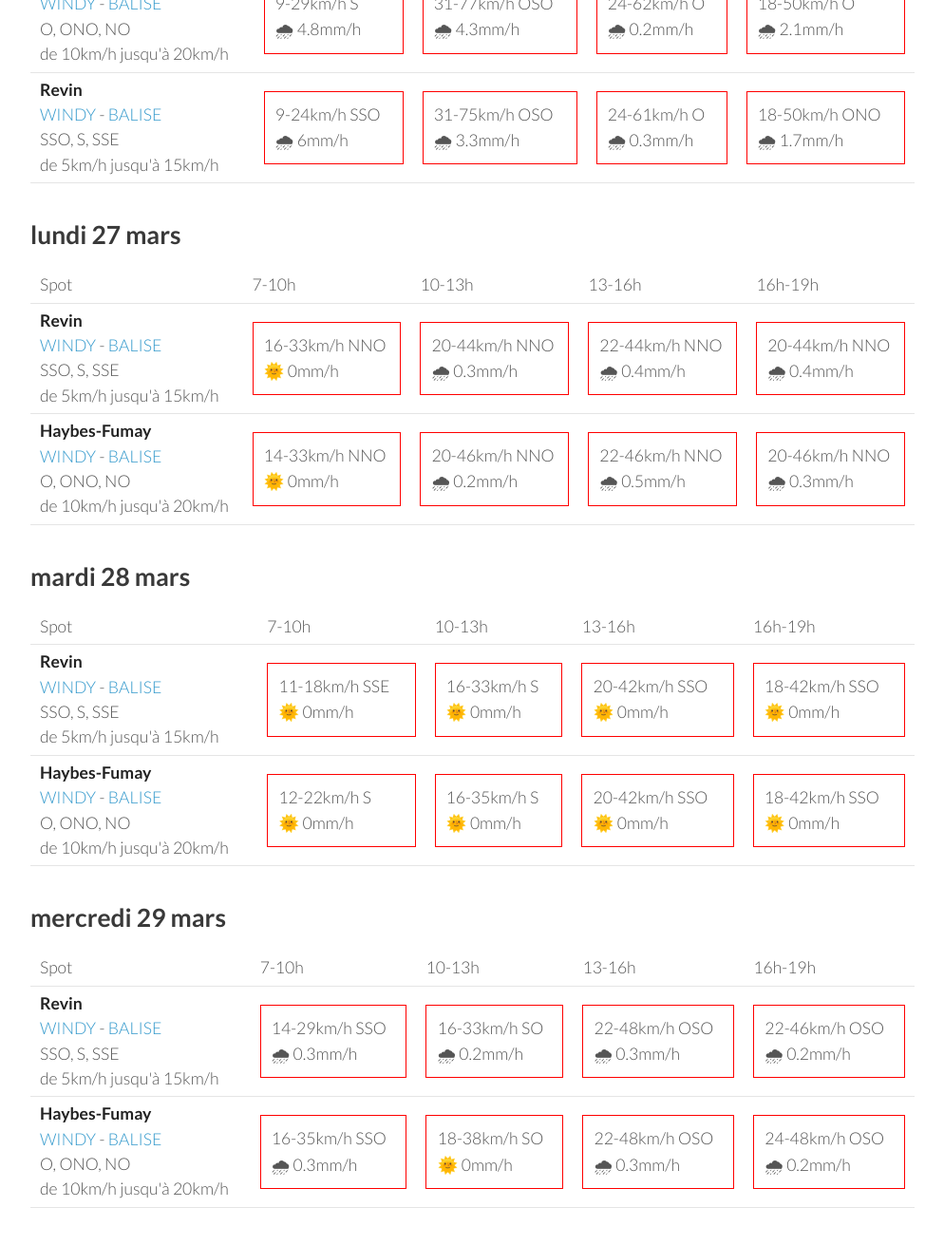
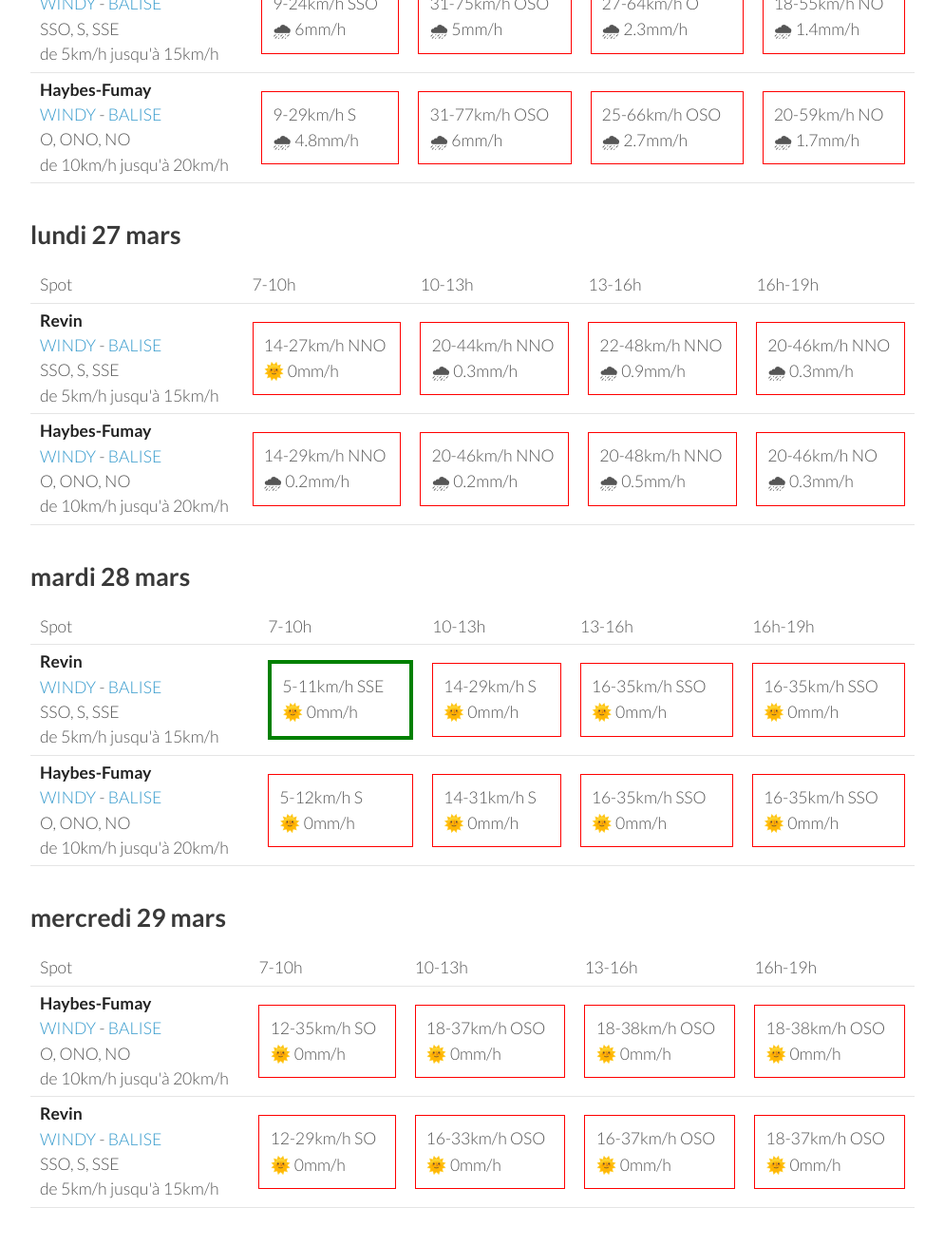
Before and after one commit to parapente-dans-le-nord/parapente-dans-le-nord.github.io, a Jekyll site: the page built from ardennes.markdown, in a window 1280 px wide and 1400 px high, scrolled down 1126 px. Shown: the top 1311 px of the window at 95% size, without its empty margins (26-1020 px from the left). Built offline with Jekyll 4.4.1, drawn with Linux system fonts in a browser that asks for light colours; some of the changed text lies outside the part shown.

Commit message:
update index.markdown

```diff
--- a/ardennes.markdown
+++ b/ardennes.markdown
@@ -92,22 +92,22 @@ page mise à jour le vendredi 24 mars 19:10
       <td>16h-19h</td>
     </tr>
 <tr>
-        <td><strong>Haybes-Fumay</strong><br><a href="https://windy.com/49.998/4.715?49.913,4.738,10">WINDY</a> - <span class=""><a href="http://www.balisemeteo.com/balise.php?idBalise=104">BALISE</a> </span><br> <span class="vent-favorable">O, ONO, NO</span><br><span class="force-vent">de 10km/h jusqu'à 20km/h</span> </td>
+        <td><strong>Revin</strong><br><a href="https://windy.com/49.948/4.625?49.543,4.625,8">WINDY</a> - <span class=""><a href="http://www.balisemeteo.com/balise.php?idBalise=5019">BALISE</a> </span><br> <span class="vent-favorable">SSO, S, SSE</span><br><span class="force-vent">de 5km/h jusqu'à 15km/h</span> </td>
 
-            <td><div class="not-flyable"><p>9-29km/h S</p><p>🌧 4.8mm/h</p></div></td>
-            <td><div class="not-flyable"><p>31-77km/h OSO</p><p>🌧 4.3mm/h</p></div></td>
-            <td><div class="not-flyable"><p>24-62km/h O</p><p>🌧 0.2mm/h</p></div></td>
-            <td><div class="not-flyable"><p>18-50km/h O</p><p>🌧 2.1mm/h</p></div></td>
+            <td><div class="not-flyable"><p>9-24km/h SSO</p><p>🌧 6mm/h</p></div></td>
+            <td><div class="not-flyable"><p>31-75km/h OSO</p><p>🌧 5mm/h</p></div></td>
+            <td><div class="not-flyable"><p>27-64km/h O</p><p>🌧 2.3mm/h</p></div></td>
+            <td><div class="not-flyable"><p>18-55km/h NO</p><p>🌧 1.4mm/h</p></div></td>
 
 
     </tr>
 <tr>
-        <td><strong>Revin</strong><br><a href="https://windy.com/49.948/4.625?49.543,4.625,8">WINDY</a> - <span class=""><a href="http://www.balisemeteo.com/balise.php?idBalise=5019">BALISE</a> </span><br> <span class="vent-favorable">SSO, S, SSE</span><br><span class="force-vent">de 5km/h jusqu'à 15km/h</span> </td>
+        <td><strong>Haybes-Fumay</strong><br><a href="https://windy.com/49.998/4.715?49.913,4.738,10">WINDY</a> - <span class=""><a href="http://www.balisemeteo.com/balise.php?idBalise=104">BALISE</a> </span><br> <span class="vent-favorable">O, ONO, NO</span><br><span class="force-vent">de 10km/h jusqu'à 20km/h</span> </td>
 
-            <td><div class="not-flyable"><p>9-24km/h SSO</p><p>🌧 6mm/h</p></div></td>
-            <td><div class="not-flyable"><p>31-75km/h OSO</p><p>🌧 3.3mm/h</p></div></td>
-            <td><div class="not-flyable"><p>24-61km/h O</p><p>🌧 0.3mm/h</p></div></td>
-            <td><div class="not-flyable"><p>18-50km/h ONO</p><p>🌧 1.7mm/h</p></div></td>
+            <td><div class="not-flyable"><p>9-29km/h S</p><p>🌧 4.8mm/h</p></div></td>
+            <td><div class="not-flyable"><p>31-77km/h OSO</p><p>🌧 6mm/h</p></div></td>
+            <td><div class="not-flyable"><p>25-66km/h OSO</p><p>🌧 2.7mm/h</p></div></td>
+            <td><div class="not-flyable"><p>20-59km/h NO</p><p>🌧 1.7mm/h</p></div></td>
 
 
     </tr>
@@ -130,20 +130,20 @@ page mise à jour le vendredi 24 mars 19:10
 <tr>
         <td><strong>Revin</strong><br><a href="https://windy.com/49.948/4.625?49.543,4.625,8">WINDY</a> - <span class=""><a href="http://www.balisemeteo.com/balise.php?idBalise=5019">BALISE</a> </span><br> <span class="vent-favorable">SSO, S, SSE</span><br><span class="force-vent">de 5km/h jusqu'à 15km/h</span> </td>
 
-            <td><div class="not-flyable"><p>16-33km/h NNO</p><p>🌞 0mm/h</p></div></td>
+            <td><div class="not-flyable"><p>14-27km/h NNO</p><p>🌞 0mm/h</p></div></td>
             <td><div class="not-flyable"><p>20-44km/h NNO</p><p>🌧 0.3mm/h</p></div></td>
-            <td><div class="not-flyable"><p>22-44km/h NNO</p><p>🌧 0.4mm/h</p></div></td>
-            <td><div class="not-flyable"><p>20-44km/h NNO</p><p>🌧 0.4mm/h</p></div></td>
+            <td><div class="not-flyable"><p>22-48km/h NNO</p><p>🌧 0.9mm/h</p></div></td>
+            <td><div class="not-flyable"><p>20-46km/h NNO</p><p>🌧 0.3mm/h</p></div></td>
 
 
     </tr>
 <tr>
         <td><strong>Haybes-Fumay</strong><br><a href="https://windy.com/49.998/4.715?49.913,4.738,10">WINDY</a> - <span class=""><a href="http://www.balisemeteo.com/balise.php?idBalise=104">BALISE</a> </span><br> <span class="vent-favorable">O, ONO, NO</span><br><span class="force-vent">de 10km/h jusqu'à 20km/h</span> </td>
 
-            <td><div class="not-flyable"><p>14-33km/h NNO</p><p>🌞 0mm/h</p></div></td>
+            <td><div class="not-flyable"><p>14-29km/h NNO</p><p>🌧 0.2mm/h</p></div></td>
             <td><div class="not-flyable"><p>20-46km/h NNO</p><p>🌧 0.2mm/h</p></div></td>
-            <td><div class="not-flyable"><p>22-46km/h NNO</p><p>🌧 0.5mm/h</p></div></td>
-            <td><div class="not-flyable"><p>20-46km/h NNO</p><p>🌧 0.3mm/h</p></div></td>
+            <td><div class="not-flyable"><p>20-48km/h NNO</p><p>🌧 0.5mm/h</p></div></td>
+            <td><div class="not-flyable"><p>20-46km/h NO</p><p>🌧 0.3mm/h</p></div></td>
 
 
     </tr>
@@ -166,20 +166,20 @@ page mise à jour le vendredi 24 mars 19:10
 <tr>
         <td><strong>Revin</strong><br><a href="https://windy.com/49.948/4.625?49.543,4.625,8">WINDY</a> - <span class=""><a href="http://www.balisemeteo.com/balise.php?idBalise=5019">BALISE</a> </span><br> <span class="vent-favorable">SSO, S, SSE</span><br><span class="force-vent">de 5km/h jusqu'à 15km/h</span> </td>
 
-            <td><div class="not-flyable"><p>11-18km/h SSE</p><p>🌞 0mm/h</p></div></td>
-            <td><div class="not-flyable"><p>16-33km/h S</p><p>🌞 0mm/h</p></div></td>
-            <td><div class="not-flyable"><p>20-42km/h SSO</p><p>🌞 0mm/h</p></div></td>
-            <td><div class="not-flyable"><p>18-42km/h SSO</p><p>🌞 0mm/h</p></div></td>
+            <td><div class="flyable"><p>5-11km/h SSE</p><p>🌞 0mm/h</p></div></td>
+            <td><div class="not-flyable"><p>14-29km/h S</p><p>🌞 0mm/h</p></div></td>
+            <td><div class="not-flyable"><p>16-35km/h SSO</p><p>🌞 0mm/h</p></div></td>
+            <td><div class="not-flyable"><p>16-35km/h SSO</p><p>🌞 0mm/h</p></div></td>
 
 
     </tr>
 <tr>
         <td><strong>Haybes-Fumay</strong><br><a href="https://windy.com/49.998/4.715?49.913,4.738,10">WINDY</a> - <span class=""><a href="http://www.balisemeteo.com/balise.php?idBalise=104">BALISE</a> </span><br> <span class="vent-favorable">O, ONO, NO</span><br><span class="force-vent">de 10km/h jusqu'à 20km/h</span> </td>
 
-            <td><div class="not-flyable"><p>12-22km/h S</p><p>🌞 0mm/h</p></div></td>
-            <td><div class="not-flyable"><p>16-35km/h S</p><p>🌞 0mm/h</p></div></td>
-            <td><div class="not-flyable"><p>20-42km/h SSO</p><p>🌞 0mm/h</p></div></td>
-            <td><div class="not-flyable"><p>18-42km/h SSO</p><p>🌞 0mm/h</p></div></td>
+            <td><div class="not-flyable"><p>5-12km/h S</p><p>🌞 0mm/h</p></div></td>
+            <td><div class="not-flyable"><p>14-31km/h S</p><p>🌞 0mm/h</p></div></td>
+            <td><div class="not-flyable"><p>16-35km/h SSO</p><p>🌞 0mm/h</p></div></td>
+            <td><div class="not-flyable"><p>16-35km/h SSO</p><p>🌞 0mm/h</p></div></td>
 
 
     </tr>
@@ -200,22 +200,22 @@ page mise à jour le vendredi 24 mars 19:10
       <td>16h-19h</td>
     </tr>
 <tr>
-        <td><strong>Revin</strong><br><a href="https://windy.com/49.948/4.625?49.543,4.625,8">WINDY</a> - <span class=""><a href="http://www.balisemeteo.com/balise.php?idBalise=5019">BALISE</a> </span><br> <span class="vent-favorable">SSO, S, SSE</span><br><span class="force-vent">de 5km/h jusqu'à 15km/h</span> </td>
+        <td><strong>Haybes-Fumay</strong><br><a href="https://windy.com/49.998/4.715?49.913,4.738,10">WINDY</a> - <span class=""><a href="http://www.balisemeteo.com/balise.php?idBalise=104">BALISE</a> </span><br> <span class="vent-favorable">O, ONO, NO</span><br><span class="force-vent">de 10km/h jusqu'à 20km/h</span> </td>
 
-            <td><div class="not-flyable"><p>14-29km/h SSO</p><p>🌧 0.3mm/h</p></div></td>
-            <td><div class="not-flyable"><p>16-33km/h SO</p><p>🌧 0.2mm/h</p></div></td>
-            <td><div class="not-flyable"><p>22-48km/h OSO</p><p>🌧 0.3mm/h</p></div></td>
-            <td><div class="not-flyable"><p>22-46km/h OSO</p><p>🌧 0.2mm/h</p></div></td>
+            <td><div class="not-flyable"><p>12-35km/h SO</p><p>🌞 0mm/h</p></div></td>
+            <td><div class="not-flyable"><p>18-37km/h OSO</p><p>🌞 0mm/h</p></div></td>
+            <td><div class="not-flyable"><p>18-38km/h OSO</p><p>🌞 0mm/h</p></div></td>
+            <td><div class="not-flyable"><p>18-38km/h OSO</p><p>🌞 0mm/h</p></div></td>
 
 
     </tr>
 <tr>
-        <td><strong>Haybes-Fumay</strong><br><a href="https://windy.com/49.998/4.715?49.913,4.738,10">WINDY</a> - <span class=""><a href="http://www.balisemeteo.com/balise.php?idBalise=104">BALISE</a> </span><br> <span class="vent-favorable">O, ONO, NO</span><br><span class="force-vent">de 10km/h jusqu'à 20km/h</span> </td>
+        <td><strong>Revin</strong><br><a href="https://windy.com/49.948/4.625?49.543,4.625,8">WINDY</a> - <span class=""><a href="http://www.balisemeteo.com/balise.php?idBalise=5019">BALISE</a> </span><br> <span class="vent-favorable">SSO, S, SSE</span><br><span class="force-vent">de 5km/h jusqu'à 15km/h</span> </td>
 
-            <td><div class="not-flyable"><p>16-35km/h SSO</p><p>🌧 0.3mm/h</p></div></td>
-            <td><div class="not-flyable"><p>18-38km/h SO</p><p>🌞 0mm/h</p></div></td>
-            <td><div class="not-flyable"><p>22-48km/h OSO</p><p>🌧 0.3mm/h</p></div></td>
-            <td><div class="not-flyable"><p>24-48km/h OSO</p><p>🌧 0.2mm/h</p></div></td>
+            <td><div class="not-flyable"><p>12-29km/h SO</p><p>🌞 0mm/h</p></div></td>
+            <td><div class="not-flyable"><p>16-33km/h OSO</p><p>🌞 0mm/h</p></div></td>
+            <td><div class="not-flyable"><p>16-37km/h OSO</p><p>🌞 0mm/h</p></div></td>
+            <td><div class="not-flyable"><p>18-37km/h OSO</p><p>🌞 0mm/h</p></div></td>
 
 
     </tr>
```
Also changed, not shown: other parts of ardennes.markdown (+1 -1 lines).
